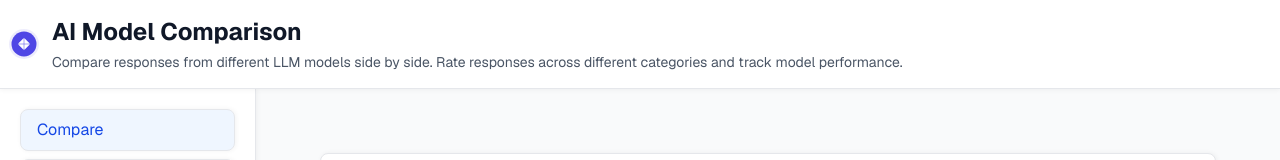
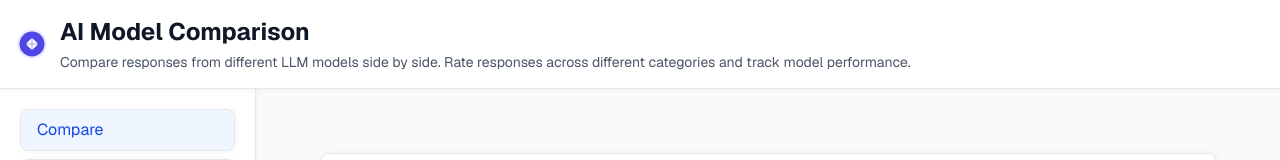
Before and after one commit to artynuts/ai-model-comparison, a Next.js app: page / in a window 1280 px wide. Shown: the top 160 px of the page. Built offline with nearby package versions, Linux system fonts and the light colour scheme; no server answers.

Commit message:
Update layout styles for improved header spacing
- Adjusted padding in the header section of the layout for better visual alignment and consistency.
- Enhanced overall aesthetics of the application interface.

```diff
--- a/app/layout.tsx
+++ b/app/layout.tsx
@@ -35,7 +35,7 @@ export default function RootLayout({
           <HistoryProvider>
             <div className="flex flex-col h-screen bg-gray-50">
               <header className="bg-white border-b border-gray-200 shadow-[0_1px_5px_0_rgba(0,0,0,0.05)] sticky top-0 z-10">
-                <div className="max-w-screen-2xl mx-auto px-2 py-4">
+                <div className="max-w-screen-2xl px-4 py-4">
                   <div className="flex items-center gap-3">
                     <Logo />
                     <div>
```
